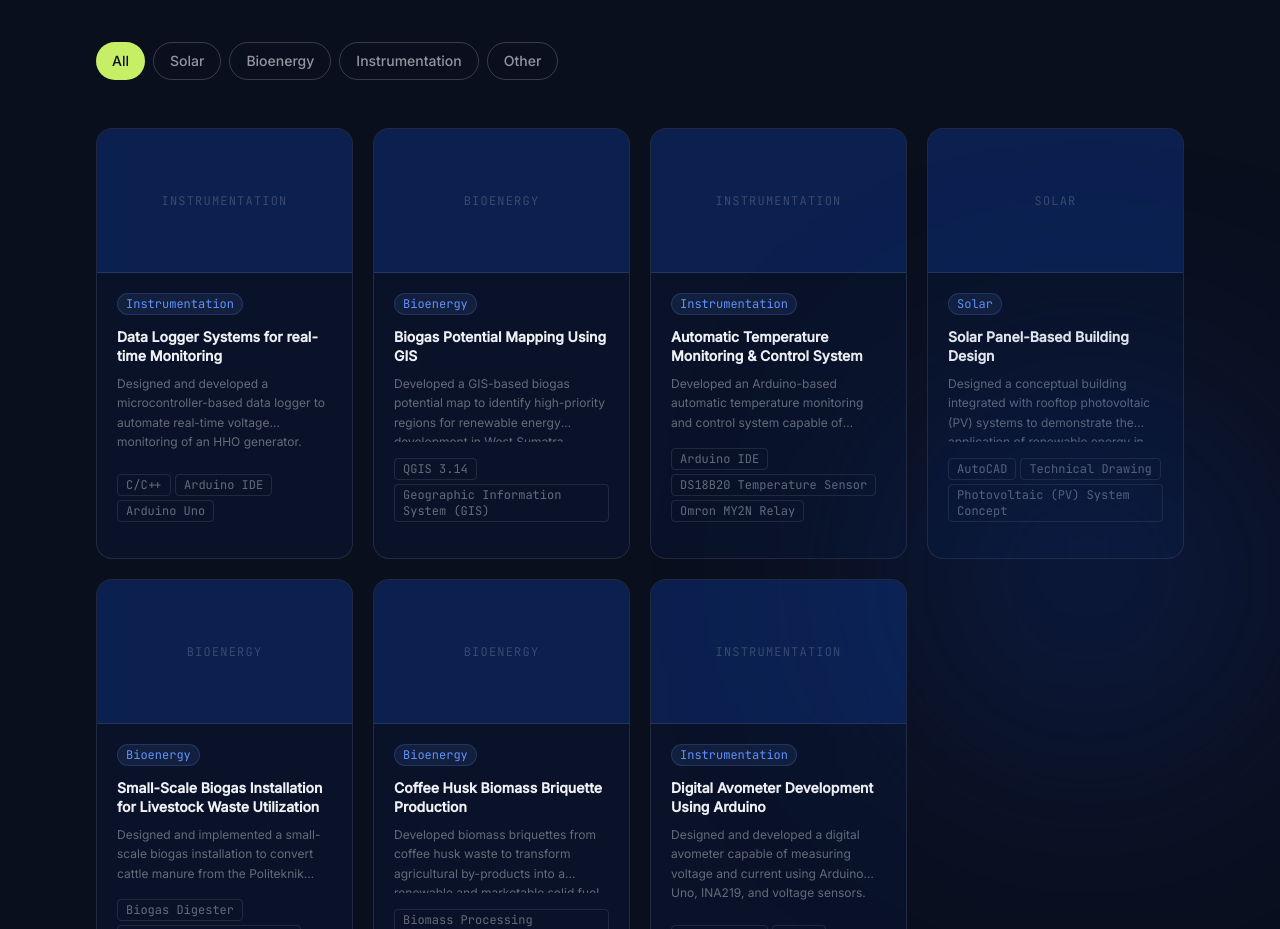
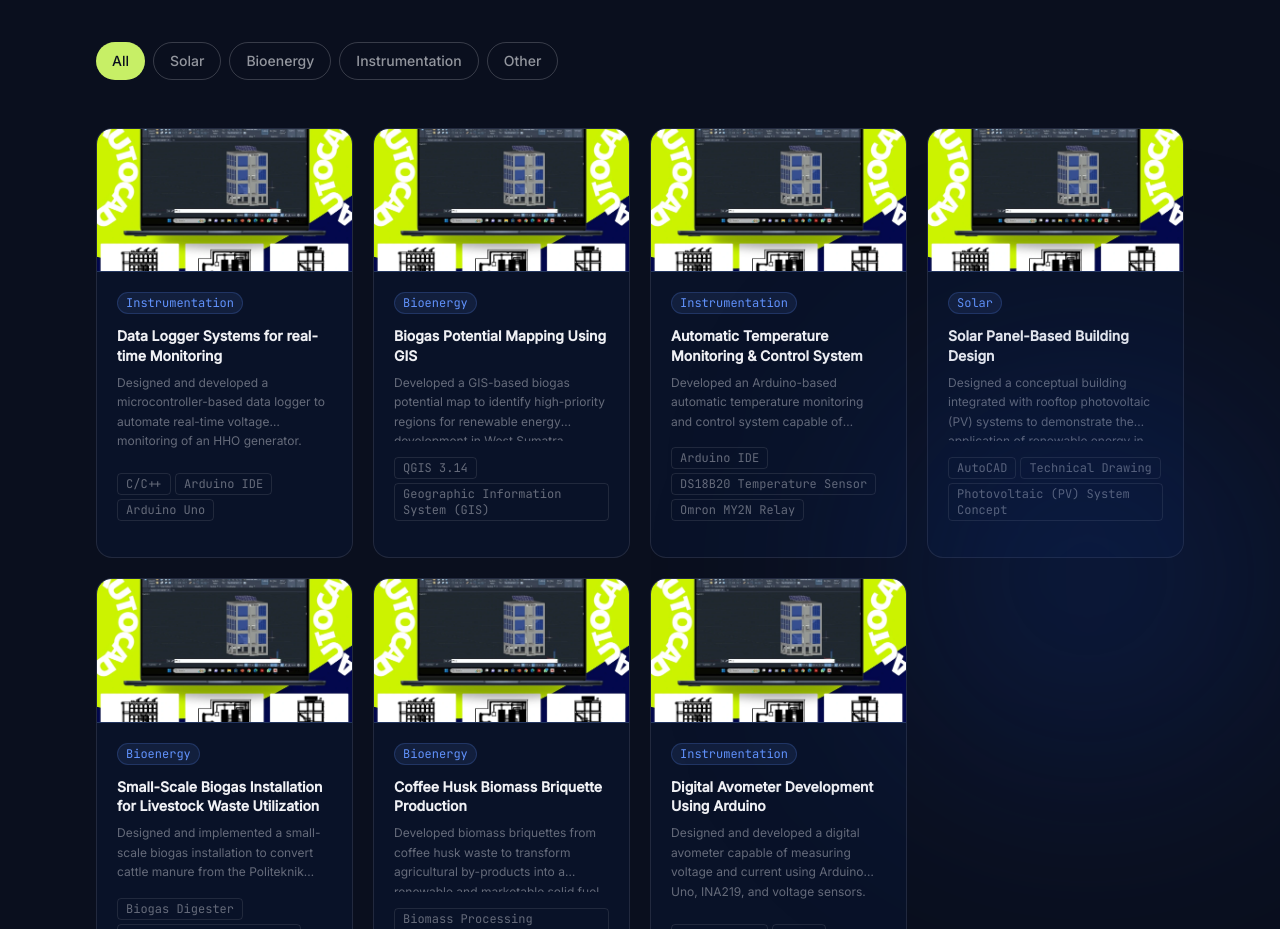
Before and after one commit to rifqiadrianto007/FahrosiNurArif, a Next.js app: page / in a window 1280 px wide. Shown: the part 1888-2817 px from the top of the page. Built offline with nearby package versions, Linux system fonts and the light colour scheme.

Commit message:
thumbnail call fix

```diff
--- a/src/components/sections/Projects.tsx
+++ b/src/components/sections/Projects.tsx
@@ -3,6 +3,7 @@
 import { useState } from "react";
 import { motion, type Variants } from "framer-motion";
 import { projects, type Project } from "@/data/projects";
+import Image from "next/image";
 
 type FilterCategory = "All" | Project["category"];
 
@@ -88,8 +89,8 @@ export function Projects() {
                             key={cat}
                             onClick={() => setActiveFilter(cat)}
                             className={`px-4 py-2 rounded-full text-sm font-medium transition ${activeFilter === cat
-                                    ? "bg-[#C7EF66] text-[#0A0F1E]"
-                                    : "border border-[#EFF0F4]/20 text-[#EFF0F4]/60 hover:border-[#C7EF66]/40 hover:text-[#C7EF66]"
+                                ? "bg-[#C7EF66] text-[#0A0F1E]"
+                                : "border border-[#EFF0F4]/20 text-[#EFF0F4]/60 hover:border-[#C7EF66]/40 hover:text-[#C7EF66]"
                                 }`}
                         >
                             {cat}
@@ -110,10 +111,14 @@ export function Projects() {
                             className="group rounded-2xl border border-[#EFF0F4]/10 bg-[#11358B]/10 overflow-hidden hover:border-[#6192FC]/40 transition flex flex-col"
                         >
                             {/* Thumbnail */}
-                            <div className="w-full h-36 bg-[#11358B]/40 flex items-center justify-center border-b border-[#EFF0F4]/10">
-                                <span className="font-mono text-xs text-[#EFF0F4]/20 tracking-widest">
-                                    {project.category.toUpperCase()}
-                                </span>
+                            <div className="relative w-full aspect-video bg-[#11358B]/40 overflow-hidden border-b border-[#EFF0F4]/10">
+                                <Image
+                                    src={project.thumbnail}
+                                    alt={project.title}
+                                    fill
+                                    className="object-cover group-hover:scale-105 transition duration-500"
+                                    sizes="(max-width: 768px) 100vw, (max-width: 1024px) 50vw, 25vw"
+                                />
                             </div>
 
                             {/* Content */}
```
